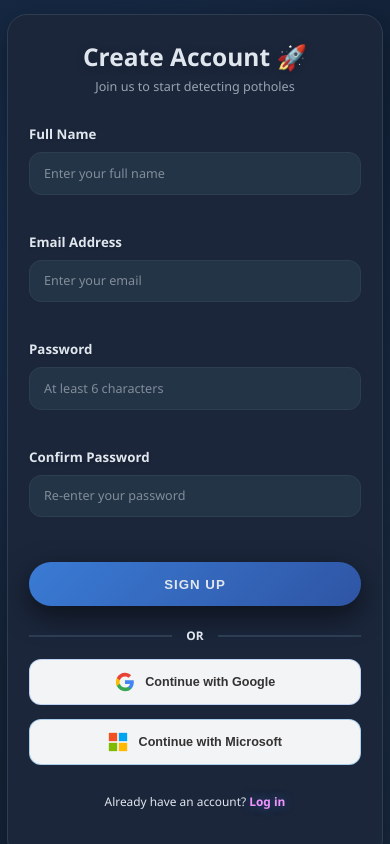
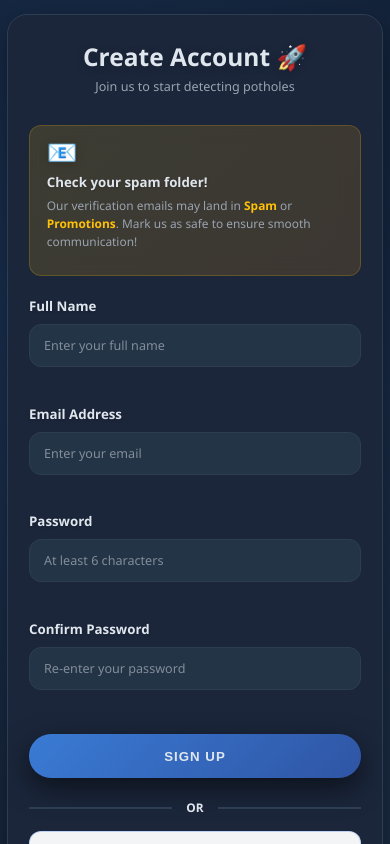
Before and after one commit to sk-inthiyaz/pothole-detection, a React (Create React App) app in the folder login-page/: page /signup in a window 390 px wide. Shown: the top 844 px of the page. Built offline with nearby package versions, Linux system fonts and the light colour scheme.

Commit message:
feat(spam-notice): add email deliverability notices to Signup and Verify OTP pages

```diff
--- a/login-page/src/pages/AuthPageNew.module.css
+++ b/login-page/src/pages/AuthPageNew.module.css
@@ -544,6 +544,67 @@
   font-weight: 600;
 }
 
+/* Spam Notice Banner */
+.spamNotice {
+  display: flex;
+  gap: 1rem;
+  align-items: flex-start;
+  padding: 1.2rem 1.5rem;
+  margin-bottom: 1.5rem;
+  background: linear-gradient(135deg, rgba(255, 193, 7, 0.15) 0%, rgba(255, 152, 0, 0.15) 100%);
+  border-left: 4px solid #FFC107;
+  border-radius: 12px;
+  backdrop-filter: blur(10px);
+  animation: fadeInScale 0.6s ease-out 0.2s both;
+  border: 1px solid rgba(255, 193, 7, 0.2);
+}
+
+.spamIcon {
+  font-size: 2rem;
+  line-height: 1;
+  flex-shrink: 0;
+  filter: drop-shadow(0 2px 4px rgba(0, 0, 0, 0.2));
+}
+
+.spamContent {
+  flex: 1;
+}
+
+.spamContent h3 {
+  color: var(--color-text);
+  font-size: 1rem;
+  font-weight: 700;
+  margin: 0 0 0.5rem 0;
+  text-shadow: 0 1px 3px rgba(0, 0, 0, 0.2);
+}
+
+.spamContent p {
+  color: var(--color-text-muted);
+  font-size: 0.9rem;
+  line-height: 1.5;
+  margin: 0 0 0.75rem 0;
+}
+
+.spamContent strong {
+  color: #FFC107;
+  font-weight: 700;
+}
+
+.spamTip {
+  display: inline-block;
+  padding: 0.5rem 0.75rem;
+  background: rgba(255, 193, 7, 0.2);
+  border-radius: 8px;
+  font-size: 0.85rem;
+  color: var(--color-text);
+  font-weight: 600;
+  border: 1px solid rgba(255, 193, 7, 0.3);
+}
+
+.spamTip strong {
+  color: #f093fb;
+}
+
 /* OAuth Callback Page Styles */
 .callbackContainer {
   text-align: center;
@@ -638,6 +699,29 @@
     font-size: 1.3rem;
   }
 
+  .spamNotice {
+    flex-direction: column;
+    padding: 1rem 1.2rem;
+    gap: 0.75rem;
+  }
+
+  .spamIcon {
+    font-size: 1.75rem;
+  }
+
+  .spamContent h3 {
+    font-size: 0.95rem;
+  }
+
+  .spamContent p {
+    font-size: 0.85rem;
+  }
+
+  .spamTip {
+    font-size: 0.8rem;
+    padding: 0.4rem 0.6rem;
+  }
+
   .divider {
     margin: 1.5rem 0 1rem;
     font-size: 0.85rem;
--- a/login-page/src/pages/SignupPage.js
+++ b/login-page/src/pages/SignupPage.js
@@ -106,6 +106,18 @@ const SignUpPage = () => {
             {alertMessage}
           </div>
         )}
+
+        {/* Email Deliverability Notice */}
+        <div className={styles.spamNotice}>
+          <div className={styles.spamIcon}>📧</div>
+          <div className={styles.spamContent}>
+            <h3>Check your spam folder!</h3>
+            <p>
+              Our verification emails may land in <strong>Spam</strong> or <strong>Promotions</strong>.
+              Mark us as safe to ensure smooth communication!
+            </p>
+          </div>
+        </div>
 
         {/* Signup Form */}
         <form className={styles.form} onSubmit={handleSubmit}>
--- a/login-page/src/pages/VerifyOTPPage.js
+++ b/login-page/src/pages/VerifyOTPPage.js
@@ -180,6 +180,21 @@ const VerifyOTPPage = ({ setIsLoggedIn }) => {
           <p className={styles.emailDisplay}>{email}</p>
         </div>
 
+        {/* Spam Warning Banner */}
+        <div className={styles.spamNotice}>
+          <div className={styles.spamIcon}>📬</div>
+          <div className={styles.spamContent}>
+            <h3>Can't find the email?</h3>
+            <p>
+              Your verification code may be in your <strong>Spam</strong> or <strong>Junk</strong> folder.
+              Please check there and mark us as <strong>Not Spam</strong> to receive future emails directly in your inbox.
+            </p>
+            <div className={styles.spamTip}>
+              💡 Add <strong>no-reply@mydomain.com</strong> to your contacts for better delivery
+            </div>
+          </div>
+        </div>
+
         {alertMessage && (
           <div className={`${styles.alert} ${
             alertType === 'success' ? styles.success : styles.error
```
